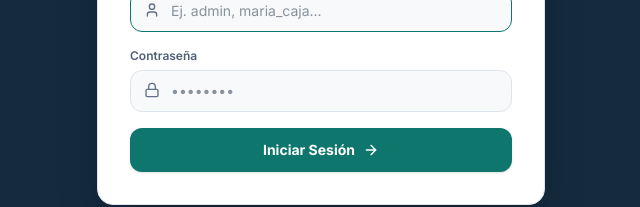
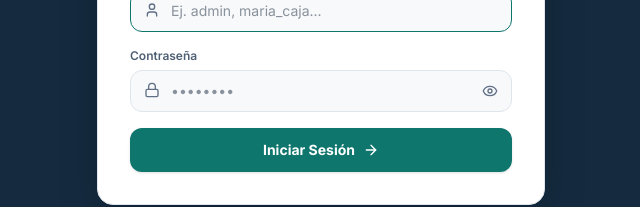
Before and after one commit to jhwismar12-cell/Mi-Tienda, a React (Vite) app: page / in a window 1280 px wide. Shown: the part 396-603 px from the top of the page, without its empty margins (319-959 px from the left). Built offline with nearby package versions, Linux system fonts and the light colour scheme; no server answers; what @zxing/library would draw is missing.

Commit message:
Add show/hide eye toggle button to all password and secret key inputs

```diff
--- a/src/components/auth/LoginScreen.tsx
+++ b/src/components/auth/LoginScreen.tsx
@@ -1,6 +1,7 @@
 import React, { useState } from 'react';
 import { Store, Lock, User, KeyRound, ShieldAlert, CheckCircle2, ArrowRight } from 'lucide-react';
 import { useStore } from '../../context/StoreContext';
+import { PasswordInput } from '../common/PasswordInput';
 
 export const LoginScreen: React.FC = () => {
   const { loginUser } = useStore();
@@ -72,9 +73,8 @@ export const LoginScreen: React.FC = () => {
               Contraseña
             </label>
             <div className="relative">
-              <Lock className="w-4 h-4 text-[var(--ui-muted)] absolute left-3.5 top-3" />
-              <input
-                type="password"
+              <Lock className="w-4 h-4 text-[var(--ui-muted)] absolute left-3.5 top-3 z-10 pointer-events-none" />
+              <PasswordInput
                 autoComplete="current-password"
                 value={password}
                 onChange={(e) => setPassword(e.target.value)}
@@ -157,8 +157,7 @@ export const ForcePasswordChangeModal: React.FC = () => {
             <label className="block font-semibold text-[var(--ui-secondary)] mb-1">
               Contraseña actual
             </label>
-            <input
-              type="password"
+            <PasswordInput
               required
               value={currentPwd}
               onChange={(e) => setCurrentPwd(e.target.value)}
@@ -171,8 +170,7 @@ export const ForcePasswordChangeModal: React.FC = () => {
             <label className="block font-semibold text-[var(--ui-secondary)] mb-1">
               Nueva contraseña (mín. 8 caracteres)
             </label>
-            <input
-              type="password"
+            <PasswordInput
               required
               minLength={8}
               value={newPwd}
@@ -186,8 +184,7 @@ export const ForcePasswordChangeModal: React.FC = () => {
             <label className="block font-semibold text-[var(--ui-secondary)] mb-1">
               Confirmar nueva contraseña
             </label>
-            <input
-              type="password"
+            <PasswordInput
               required
               minLength={8}
               value={confirmPwd}
--- /dev/null
+++ b/src/components/common/PasswordInput.tsx
@@ -0,0 +1,41 @@
+import React, { useState } from 'react';
+import { Eye, EyeOff } from 'lucide-react';
+
+interface PasswordInputProps extends Omit<React.InputHTMLAttributes<HTMLInputElement>, 'type'> {
+  wrapperClassName?: string;
+}
+
+/**
+ * Reusable password/secret input with a built-in eye toggle button to show or hide characters.
+ */
+export const PasswordInput: React.FC<PasswordInputProps> = ({
+  wrapperClassName = '',
+  className = '',
+  disabled,
+  ...inputProps
+}) => {
+  const [isVisible, setIsVisible] = useState(false);
+
+  return (
+    <div className={`relative ${wrapperClassName}`}>
+      <input
+        {...inputProps}
+        disabled={disabled}
+        type={isVisible ? 'text' : 'password'}
+        className={`${className} !pr-10`}
+      />
+      <button
+        type="button"
+        disabled={disabled}
+        onMouseDown={(e) => e.preventDefault()}
+        onClick={() => setIsVisible((v) => !v)}
+        aria-label={isVisible ? 'Ocultar clave' : 'Mostrar clave'}
+        aria-pressed={isVisible}
+        title={isVisible ? 'Ocultar clave' : 'Ver clave'}
+        className="absolute right-1.5 inset-y-1 px-2 flex items-center justify-center rounded-lg text-[var(--ui-muted)] hover:text-[var(--ui-text)] hover:bg-[var(--ui-surface-hover)]/70 disabled:opacity-40 transition-colors cursor-pointer"
+      >
+        {isVisible ? <EyeOff className="w-4 h-4" /> : <Eye className="w-4 h-4" />}
+      </button>
+    </div>
+  );
+};
--- a/src/components/settings/SettingsScreen.tsx
+++ b/src/components/settings/SettingsScreen.tsx
@@ -26,6 +26,7 @@ import {
 } from 'lucide-react';
 import { useStore } from '../../context/StoreContext';
 import { api } from '../../services/api';
+import { PasswordInput } from '../common/PasswordInput';
 
 export const SettingsScreen: React.FC = () => {
   const {
@@ -406,8 +407,7 @@ export const SettingsScreen: React.FC = () => {
                   <label className="block text-xs font-semibold text-[var(--ui-secondary)] mb-1">
                     Contraseña (mín. 8 caract.)
                   </label>
-                  <input
-                    type="password"
+                  <PasswordInput
                     value={newWorkerPassword}
                     onChange={(e) => setNewWorkerPassword(e.target.value)}
                     placeholder="Vacío = solo turno sin login"
@@ -567,12 +567,12 @@ export const SettingsScreen: React.FC = () => {
 
                     {isEditingPwd && (
                       <div className="flex flex-col sm:flex-row items-stretch sm:items-center gap-2 pt-2 border-t border-[var(--ui-border)]">
-                        <input
-                          type="password"
+                        <PasswordInput
+                          wrapperClassName="flex-1"
                           value={workerNewPassword}
                           onChange={(e) => setWorkerNewPassword(e.target.value)}
                           placeholder={`Nueva contraseña para @${w.username} (mín. 8 caracteres)`}
-                          className="flex-1 bg-[var(--ui-surface)] border border-[var(--ui-border)] rounded-lg px-3 py-1.5 text-xs text-[var(--ui-text)] outline-none focus:border-[var(--ui-brand)]"
+                          className="w-full bg-[var(--ui-surface)] border border-[var(--ui-border)] rounded-lg px-3 py-1.5 text-xs text-[var(--ui-text)] outline-none focus:border-[var(--ui-brand)]"
                         />
                         <div className="flex items-center gap-2">
                           <button
@@ -627,8 +627,7 @@ export const SettingsScreen: React.FC = () => {
                 <label className="block text-xs font-semibold text-[var(--ui-secondary)] mb-1">
                   Contraseña actual
                 </label>
-                <input
-                  type="password"
+                <PasswordInput
                   value={myCurrentPwd}
                   onChange={(e) => setMyCurrentPwd(e.target.value)}
                   placeholder="Contraseña actual"
@@ -639,8 +638,7 @@ export const SettingsScreen: React.FC = () => {
                 <label className="block text-xs font-semibold text-[var(--ui-secondary)] mb-1">
                   Nueva contraseña (mín. 8 caract.)
                 </label>
-                <input
-                  type="password"
+                <PasswordInput
                   value={myNewPwd}
                   onChange={(e) => setMyNewPwd(e.target.value)}
                   placeholder="Nueva contraseña segura"
@@ -697,9 +695,9 @@ export const SettingsScreen: React.FC = () => {
                 </label>
                 <div className="flex gap-2">
                   <div className="relative flex-1">
-                    <Key className="w-4 h-4 text-[var(--ui-muted)] absolute left-3 top-2.5" />
-                    <input
-                      type="password"
+                    <Key className="w-4 h-4 text-[var(--ui-muted)] absolute left-3 top-2.5 z-10 pointer-events-none" />
+                    <PasswordInput
+                      wrapperClassName="w-full"
                       value={geminiApiKey}
                       onChange={(e) => setGeminiApiKey(e.target.value)}
                       placeholder="Pega aquí tu API Key de Gemini (ej: AIzaSy...)"
--- a/tests/test_checkout.tsx
+++ b/tests/test_checkout.tsx
@@ -20,6 +20,7 @@ import { BarcodeCameraModal, createBarcodeReader } from '../src/components/modal
 import { InventoryScreen } from '../src/components/inventory/InventoryScreen';
 import { Sidebar, MobileBottomNav } from '../src/components/Sidebar';
 import { TopHeader } from '../src/components/TopHeader';
+import { LoginScreen } from '../src/components/auth/LoginScreen';
 import { canAutoFocusInput } from '../src/utils/responsive';
 
 const product: Product = { id: '1', code: 'INTERNAL', barcode: 'BARCODE', name: 'Producto', category: 'Bebidas', costPrice: 2, salePrice: 3, stock: 10, minStock: 1 };
@@ -1158,3 +1159,35 @@ test('InventoryScreen edit product modal allows renaming product, switching or c
   assert.equal(store.products[0].providerId, undefined);
   assert.equal(store.products[0].distributor, undefined);
 });
+
+test('LoginScreen toggles password visibility with eye button without submitting', async (t) => {
+  const loginSpy = t.mock.method(api, 'login', async () => ({
+    token: 'tok',
+    usuario: { id_usuario: 1, username: 'admin', nombre_completo: 'Admin', rol: 'ADMINISTRADOR', debe_cambiar_clave: false }
+  }));
+
+  await act(async () => {
+    renderer.update(<StoreProvider><Probe /><LoginScreen /></StoreProvider>);
+  });
+
+  const findPwdInput = () =>
+    renderer.root.findAllByType('input').find((i) => i.props.autoComplete === 'current-password')!;
+
+  assert.equal(findPwdInput().props.type, 'password');
+
+  const showBtn = renderer.root.findByProps({ 'aria-label': 'Mostrar clave' });
+  assert.equal(showBtn.props.type, 'button');
+  await act(async () => {
+    showBtn.props.onClick();
+  });
+
+  assert.equal(findPwdInput().props.type, 'text');
+  assert.equal(loginSpy.mock.callCount(), 0);
+
+  const hideBtn = renderer.root.findByProps({ 'aria-label': 'Ocultar clave' });
+  await act(async () => {
+    hideBtn.props.onClick();
+  });
+
+  assert.equal(findPwdInput().props.type, 'password');
+});
```
